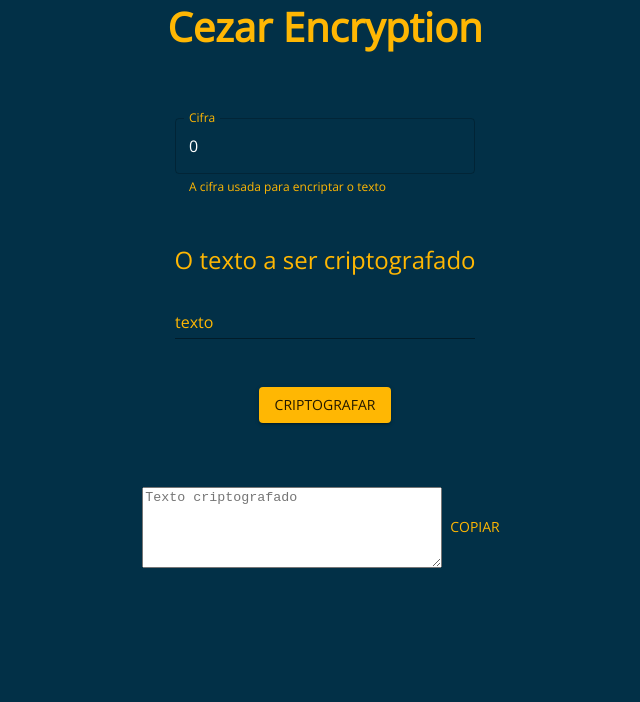
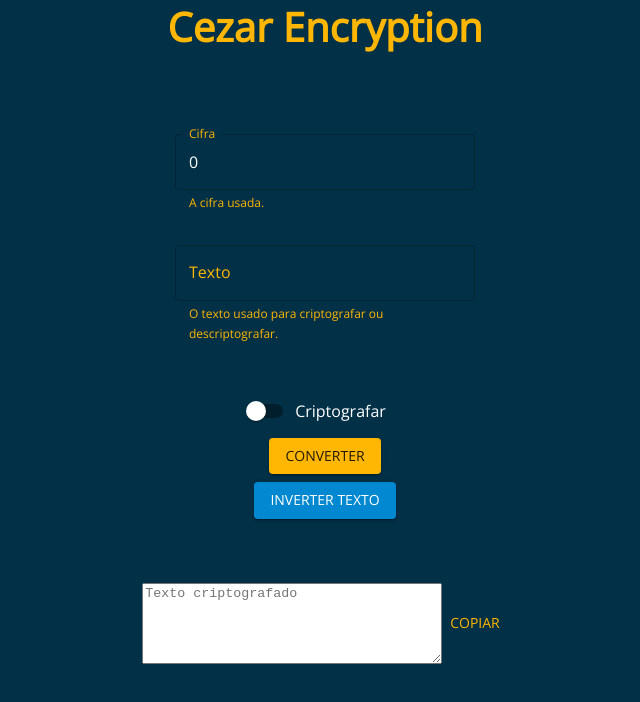
Before and after one commit to matheustirabassi/cezar-encript, a React (Create React App) app: page / in a window 1280 px wide. Shown: the top 702 px of the page, without its empty margins (315-955 px from the left). Built offline with nearby package versions, Linux system fonts and the light colour scheme.

Commit message:
Adiciona descrimptogração e inversão de texto
Signed-off-by: Matheus Tirabassi <tirabassi.matheus@aluno.ifsp.edu.br>

```diff
--- a/src/presentation/view/HomePage/HomeView.tsx
+++ b/src/presentation/view/HomePage/HomeView.tsx
@@ -1,4 +1,15 @@
-import { Box, Button, FormControl, Grid, Stack, TextareaAutosize, TextField, Typography } from "@mui/material"
+import {
+	Box,
+	Button,
+	FormControlLabel,
+	FormGroup,
+	Grid,
+	Stack,
+	Switch,
+	TextareaAutosize,
+	TextField,
+	Typography,
+} from "@mui/material"
 import HomeViewModel from "./HomeViewModel"
 
 function useViewModel() {
@@ -7,48 +18,84 @@ function useViewModel() {
 
 /** A tela principal do site */
 const HomeView = () => {
-	const { text, setText, cipher, setCipher, encryptedText, criptographyText} = useViewModel()
+	const {
+		text,
+		setText,
+		cipher,
+		setCipher,
+		encryptedText,
+		criptographyText,
+		encrypt,
+		setEncrypt,
+		encryptText,
+		toogleEncryptOrDecrypt,
+		inverseTextInputWithOutput,
+	} = useViewModel()
+
+	const handleChange = (event: React.ChangeEvent<HTMLInputElement>) => {
+		setEncrypt(event.target.checked)
+		toogleEncryptOrDecrypt()
+	}
 
 	return (
 		<Stack>
 			<Typography variant="h1" color="primary">
 				Cezar Encryption
 			</Typography>
-			<Grid container textAlign={"center"} direction={"column"} mt={8}>
-			<FormControl component="fieldset" variant="standard">
-
-			</FormControl>
-				<Grid item>
+			<Grid
+				container
+				textAlign={"center"}
+				direction={"column"}
+				mt={8}
+				justifyContent="center"
+				alignItems={"center"}
+			>
+				<Grid item mt={2}>
 					<TextField
 						label="Cifra"
-						helperText="A cifra usada para encriptar o texto"
+						helperText="A cifra usada."
 						sx={{ textDecorationColor: "primary" }}
 						type="number"
 						name="cifra"
 						style={{ width: 300 }}
-						value={ cipher }
-						onChange={e => setCipher(Number(e.target.value))}
+						value={cipher}
+						onChange={(e) => setCipher(Number(e.target.value))}
 					/>
 				</Grid>
-				<Grid item mt={6}>
-					<Typography variant="h4" color="primary">
-						O texto a ser criptografado
-					</Typography>
+				<Grid item mt={2}>
 					<Box mt={2}>
 						<TextField
 							id="standard-multiline-flexible"
-							label="texto"
+							label={"Texto"}
+							helperText="O texto usado para criptografar ou descriptografar."
 							multiline
 							maxRows={5}
-							variant="standard"
+							variant="outlined"
 							style={{ width: 300 }}
-							value={ text }
-							onChange={ e => setText(e.target.value)}
+							value={text}
+							onChange={(e) => setText(e.target.value)}
 						/>
 					</Box>
 				</Grid>
-				<Grid item mt={6}>
-					<Button variant="contained" onClick={ criptographyText }>CRIPTOGRAFAR</Button>
+				<Grid container mt={6} direction={"column"} alignItems={"center"}>
+					<Grid item>
+						<FormGroup>
+							<FormControlLabel
+								control={<Switch checked={encrypt} onChange={handleChange} />}
+								label={encryptText}
+							/>
+						</FormGroup>
+					</Grid>
+					<Grid item mt={1}>
+						<Button variant="contained" onClick={criptographyText}>
+							CONVERTER
+						</Button>
+					</Grid>
+					<Grid item mt={1}>
+						<Button variant="contained" onClick={inverseTextInputWithOutput} color="info">
+							INVERTER TEXTO
+						</Button>
+					</Grid>
 				</Grid>
 				<Grid container mt={6} direction={"column"}>
 					<Grid container mt={2} direction={"row"} justifyContent="center">
@@ -56,15 +103,19 @@ const HomeView = () => {
 							minRows={5}
 							placeholder="Texto criptografado"
 							style={{ width: 300 }}
-							value={ encryptedText }
+							value={encryptedText}
 						/>
-						<Button onClick={ () => {
-
-							   if ('clipboard' in navigator) {
-									navigator.clipboard.writeText(encryptedText);
+						<Button
+							onClick={() => {
+								if ("clipboard" in navigator) {
+									navigator.clipboard.writeText(encryptedText)
 								} else {
-									document.execCommand('copy', true, encryptedText);
-								}}}>Copiar</Button>
+									document.execCommand("copy", true, encryptedText)
+								}
+							}}
+						>
+							Copiar
+						</Button>
 					</Grid>
 				</Grid>
 			</Grid>
--- a/src/presentation/view/HomePage/HomeViewModel.ts
+++ b/src/presentation/view/HomePage/HomeViewModel.ts
@@ -2,6 +2,10 @@ import { useState } from "react"
 
 export default function HomeContentViewModel() {
 
+	const encryptTextValues = {
+		encrypt: "Criptografar",
+		decrypt: "Descriptografar"
+	}
 	/** A cifra a ser usada para criptografar o texto */
 	const [cipher, setCipher] = useState(0)
 
@@ -11,20 +15,44 @@ export default function HomeContentViewModel() {
 	/** O texto criptografado */
 	const [encryptedText, setEncryptedText] = useState("")
 
+	/** O booleano que representa o estado de criptografar ou descriptografar */
+	const [encrypt, setEncrypt] = useState(false)
+
+	/** O texto que representa o estado de criptografia */
+	const [encryptText, setEncryptText] = useState(encryptTextValues.encrypt)
+
+	/** Alterna o valor do texto entre criptografar e descriptografar */
+	function toogleEncryptOrDecrypt() {
+		setEncryptText(encrypt ? encryptTextValues.encrypt : encryptTextValues.decrypt)
+	}
+
+	/** Criptografa o texto */
 	function criptographyText() {
 		let outputText = ""
+		let usedCipher = encrypt ? -cipher : cipher
 
 		for(let character of text) {
-			outputText += String.fromCharCode(character.charCodeAt(0) + cipher)
+			outputText += String.fromCharCode(character.charCodeAt(0) + usedCipher)
 		}
 
 		setEncryptedText(outputText)
 	}
 
+	/** Inverte o texto de entrada com o de saída */
+	function inverseTextInputWithOutput() {
+		setEncryptedText(text)
+
+		setText(encryptedText)
+	}
+
+
 	return {
 		text, setText,
 		cipher, setCipher,
 		encryptedText,
-		criptographyText
+		criptographyText,
+		encrypt, setEncrypt,
+		encryptText, toogleEncryptOrDecrypt,
+		inverseTextInputWithOutput
 	}
 }
```
